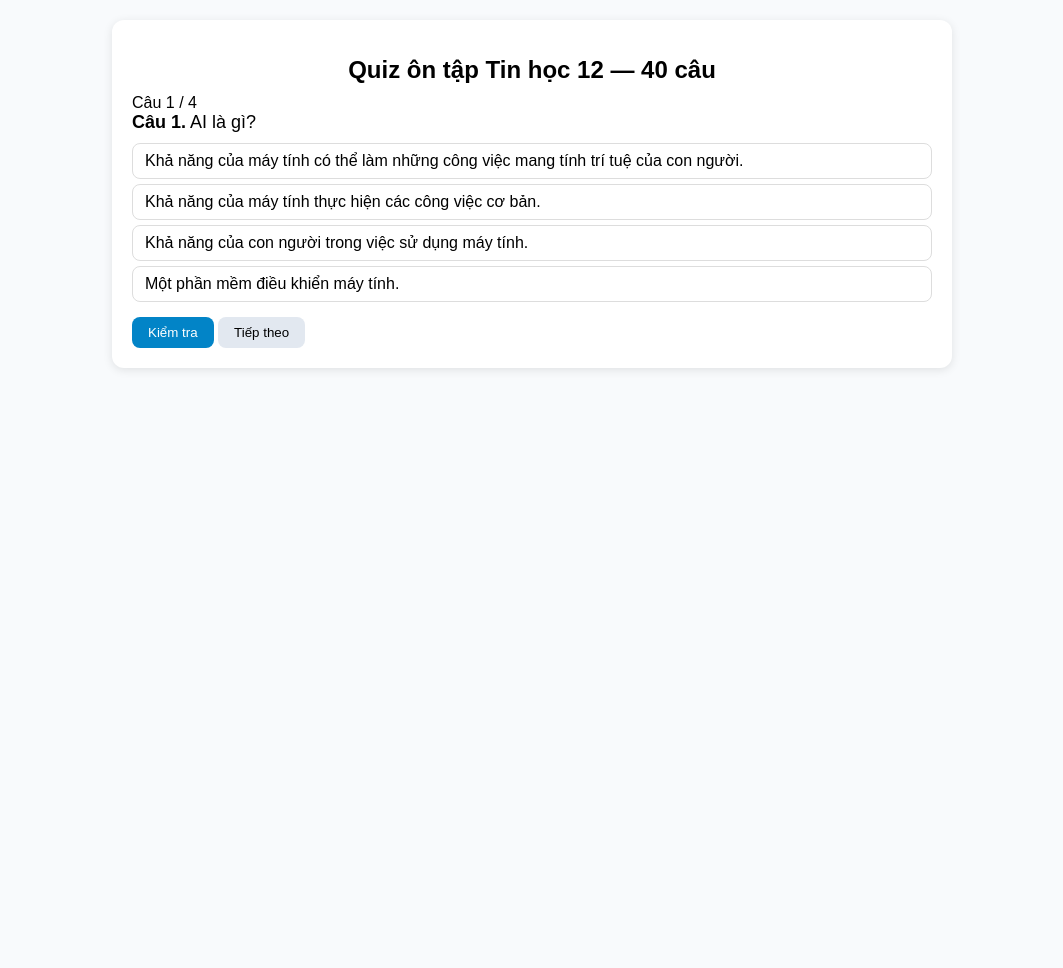
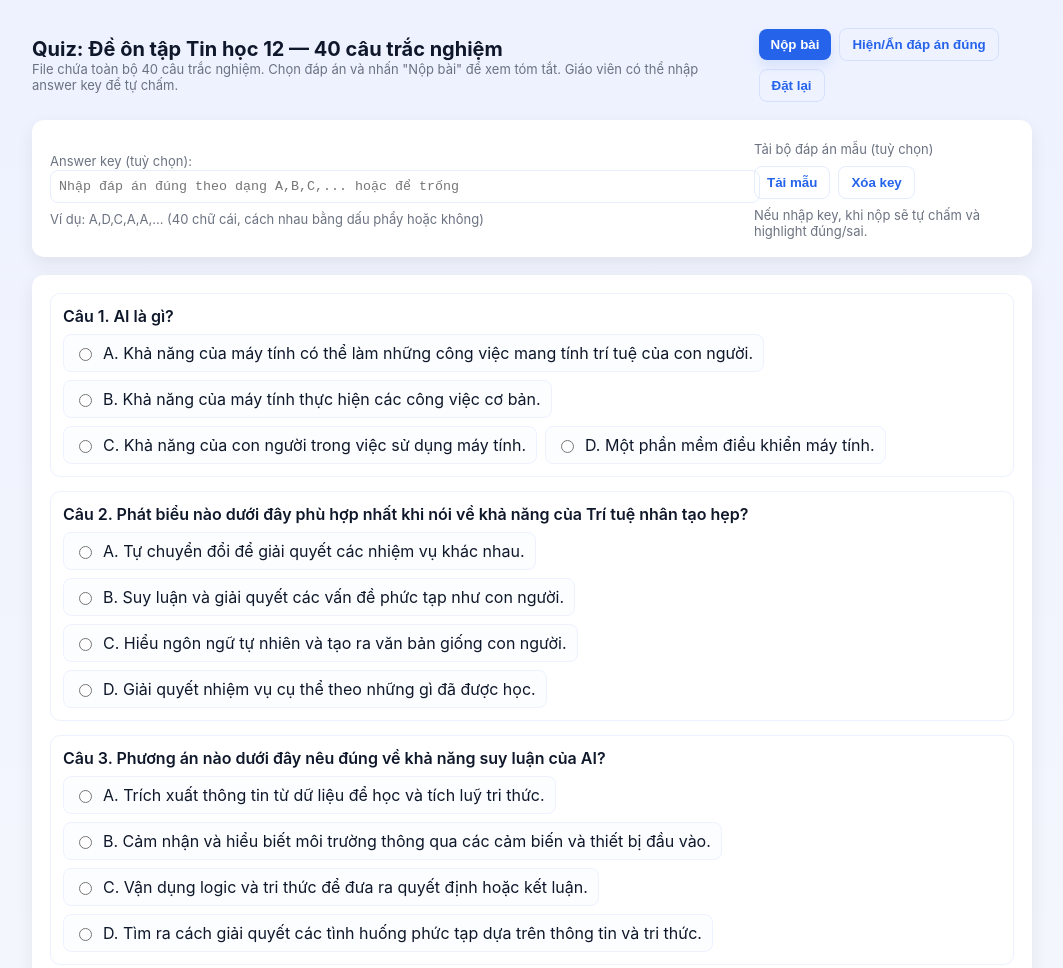
Before and after one commit to lamnguyen75/lamnguyen, a plain HTML site: page index.html in a window 1280 px wide. Shown: the top 968 px of the page, without its empty margins (108-1171 px from the left). Before the commit the page ends 800 px from the top, so only its background shows below. Drawn offline with Linux system fonts and the light colour scheme.

Commit message:
Update index.html

```diff
--- a/index.html
+++ b/index.html
@@ -1,112 +1,221 @@
-<!DOCTYPE html>
+<!doctype html>
 <html lang="vi">
 <head>
-  <meta charset="UTF-8" />
-  <meta name="viewport" content="width=device-width, initial-scale=1.0" />
-  <title>Quiz Tin học 12 — 40 câu</title>
+  <meta charset="utf-8" />
+  <meta name="viewport" content="width=device-width,initial-scale=1" />
+  <title>Quiz 40 câu trắc nghiệm - Tin học 12</title>
   <style>
-    body { font-family: Arial, sans-serif; background-color: #f8fafc; margin: 0; padding: 20px; }
-    .quiz-box { max-width: 800px; background: white; border-radius: 12px; box-shadow: 0 2px 10px rgba(0,0,0,0.1); margin: auto; padding: 20px; }
-    h1 { font-size: 24px; text-align: center; margin-bottom: 10px; }
-    .question { font-size: 18px; margin-bottom: 10px; }
-    .option { border: 1px solid #ddd; border-radius: 8px; padding: 8px 12px; margin: 5px 0; cursor: pointer; }
-    .option:hover { background-color: #f1f5f9; }
-    .selected { border-color: #0284c7; background-color: #e0f2fe; }
-    .correct { background-color: #dcfce7; border-color: #22c55e; }
-    .wrong { background-color: #fee2e2; border-color: #ef4444; }
-    button { margin-top: 10px; padding: 8px 16px; border-radius: 8px; cursor: pointer; }
-    button:disabled { opacity: 0.5; cursor: not-allowed; }
-    .btn-primary { background-color: #0284c7; color: white; border: none; }
-    .btn-secondary { background-color: #e2e8f0; border: none; }
-    .score { text-align: right; font-size: 14px; color: #555; }
+    :root{
+      --bg:#f6f8fb;
+      --card:#ffffff;
+      --accent:#2563eb;
+      --muted:#6b7280;
+      --correct:#10b981;
+      --wrong:#ef4444;
+      --shadow: 0 6px 18px rgba(32,33,36,0.08);
+    }
+    body{
+      font-family: Inter, ui-sans-serif, system-ui, -apple-system, "Segoe UI", Roboto, "Helvetica Neue", Arial;
+      background: linear-gradient(180deg,#eef2ff 0%, var(--bg) 100%);
+      color:#0f172a;
+      margin:0;
+      padding:28px;
+      -webkit-font-smoothing:antialiased;
+    }
+    .container{
+      max-width:1000px;
+      margin:0 auto;
+    }
+    header{
+      display:flex;
+      justify-content:space-between;
+      align-items:center;
+      gap:16px;
+      margin-bottom:18px;
+    }
+    header h1{
+      margin:0;
+      font-size:20px;
+    }
+    .card{
+      background:var(--card);
+      border-radius:12px;
+      padding:18px;
+      box-shadow:var(--shadow);
+      margin-bottom:18px;
+    }
+    .controls{
+      display:flex;
+      gap:8px;
+      align-items:center;
+      flex-wrap:wrap;
+    }
+    button{
+      background:var(--accent);
+      color:white;
+      border:0;
+      padding:8px 12px;
+      border-radius:8px;
+      cursor:pointer;
+      font-weight:600;
+      box-shadow: 0 6px 12px rgba(37,99,235,0.12);
+    }
+    button.ghost{
+      background:transparent;
+      color:var(--accent);
+      box-shadow:none;
+      border:1px solid rgba(37,99,235,0.12);
+    }
+    .small{
+      font-size:13px;
+      color:var(--muted);
+    }
+    .question{
+      margin-bottom:14px;
+      padding:12px;
+      border-radius:10px;
+      border:1px solid #eef2ff;
+    }
+    .q-title{
+      font-weight:600;
+      margin-bottom:8px;
+    }
+    .options{
+      display:flex;
+      gap:8px;
+      flex-wrap:wrap;
+    }
+    label.opt{
+      display:inline-flex;
+      align-items:center;
+      gap:8px;
+      padding:8px 10px;
+      border-radius:8px;
+      border:1px solid #eef2ff;
+      background: #fbfdff;
+      cursor:pointer;
+      user-select:none;
+    }
+    input[type="radio"]{ accent-color: var(--accent); }
+    .summary{
+      display:flex;
+      gap:12px;
+      align-items:center;
+      flex-wrap:wrap;
+    }
+    .result{
+      padding:12px;
+      border-radius:10px;
+    }
+    .result.good{ background: rgba(16,185,129,0.08); color:var(--correct); border:1px solid rgba(16,185,129,0.12); }
+    .result.bad{ background: rgba(239,68,68,0.06); color:var(--wrong); border:1px solid rgba(239,68,68,0.12); }
+    .answers-grid{
+      display:grid;
+      grid-template-columns: repeat(auto-fit,minmax(120px,1fr));
+      gap:8px;
+      margin-top:8px;
+    }
+    .key-input{
+      width:100%;
+      padding:8px;
+      border-radius:8px;
+      border:1px solid #e6eefc;
+      font-family:monospace;
+    }
+    .note { color:var(--muted); font-size:13px; margin-top:8px; }
+    .answer-mark{ font-weight:700; padding:4px 8px; border-radius:8px; display:inline-block; }
+    .correct { background:rgba(16,185,129,0.12); color:var(--correct); }
+    .incorrect { background:rgba(239,68,68,0.08); color:var(--wrong); }
+    footer { text-align:center; margin-top:18px; color:var(--muted); font-size:13px; }
+    @media (max-width:640px){
+      header{flex-direction:column; align-items:flex-start; gap:10px;}
+    }
   </style>
 </head>
 <body>
-  <div class="quiz-box">
-    <h1>Quiz ôn tập Tin học 12 — 40 câu</h1>
-    <div id="progress"></div>
-    <div id="question-container"></div>
-    <div id="options"></div>
-    <div id="feedback"></div>
-    <div>
-      <button id="submit" class="btn-primary">Kiểm tra</button>
-      <button id="next" class="btn-secondary">Tiếp theo</button>
-      <span class="score" id="score"></span>
+  <div class="container">
+    <header>
+      <div>
+        <h1>Quiz: Đề ôn tập Tin học 12 — 40 câu trắc nghiệm</h1>
+        <div class="small">File chứa toàn bộ 40 câu trắc nghiệm. Chọn đáp án và nhấn "Nộp bài" để xem tóm tắt. Giáo viên có thể nhập answer key để tự chấm.</div>
+      </div>
+      <div class="controls">
+        <button id="btnSubmit">Nộp bài</button>
+        <button id="btnShowAnswers" class="ghost">Hiện/Ẩn đáp án đúng</button>
+        <button id="btnReset" class="ghost">Đặt lại</button>
+      </div>
+    </header>
+
+    <div class="card">
+      <div style="display:flex;gap:12px;flex-wrap:wrap;align-items:center;">
+        <div style="flex:1">
+          <label class="small">Answer key (tuỳ chọn):</label>
+          <input id="answerKeyInput" class="key-input" placeholder="Nhập đáp án đúng theo dạng A,B,C,... hoặc để trống" />
+          <div class="note">Ví dụ: A,D,C,A,A,... (40 chữ cái, cách nhau bằng dấu phẩy hoặc không)</div>
+        </div>
+        <div style="width:260px">
+          <label class="small">Tải bộ đáp án mẫu (tuỳ chọn)</label>
+          <div style="display:flex;gap:8px;margin-top:8px;">
+            <button id="btnLoadSample" class="ghost">Tải mẫu</button>
+            <button id="btnClearKey" class="ghost">Xóa key</button>
+          </div>
+          <div class="note">Nếu nhập key, khi nộp sẽ tự chấm và highlight đúng/sai.</div>
+        </div>
+      </div>
     </div>
-  </div>
 
-  <script>
-    const questions = [
-      { q: "AI là gì?", a: 0, c: ["Khả năng của máy tính có thể làm những công việc mang tính trí tuệ của con người.","Khả năng của máy tính thực hiện các công việc cơ bản.","Khả năng của con người trong việc sử dụng máy tính.","Một phần mềm điều khiển máy tính."] },
-      { q: "Phát biểu nào phù hợp nhất khi nói về khả năng của Trí tuệ nhân tạo hẹp?", a: 3, c: ["Tự chuyển đổi để giải quyết các nhiệm vụ khác nhau.","Suy luận và giải quyết các vấn đề phức tạp như con người.","Hiểu ngôn ngữ tự nhiên và tạo ra văn bản giống con người.","Giải quyết nhiệm vụ cụ thể theo những gì đã được học."] },
-      { q: "Phương án nào nêu đúng về khả năng suy luận của AI?", a: 2, c: ["Trích xuất thông tin từ dữ liệu để học và tích luỹ tri thức.","Cảm nhận và hiểu biết môi trường thông qua các cảm biến và thiết bị đầu vào.","Vận dụng logic và tri thức để đưa ra quyết định hoặc kết luận.","Tìm ra cách giải quyết các tình huống phức tạp dựa trên thông tin và tri thức."] },
-      { q: "Phương án nào nêu đúng về khả năng học của AI?", a: 0, c: ["Trích xuất thông tin từ dữ liệu để học và tích luỹ tri thức.","Cảm nhận và hiểu biết môi trường thông qua các cảm biến và thiết bị đầu vào.","Khả năng vận dụng logic và tri thức để đưa ra quyết định hoặc kết luận.","Khả năng tìm ra cách giải quyết các tình huống phức tạp dựa trên thông tin và tri thức."] },
-      // ... (để rút gọn ví dụ, có thể tiếp tục thêm các câu khác tương tự, đủ 40 câu như bản React)
-    ];
+    <form id="quizForm" class="card" autocomplete="off">
+      <!-- QUESTIONS -->
+      <!-- We'll include 40 questions taken from the uploaded document -->
+      <!-- Each question block: data-q attribute with number -->
 
-    let current = 0;
-    let score = 0;
-    let selected = null;
+      <!-- Question 1 -->
+      <div class="question" data-q="1">
+        <div class="q-title">Câu 1. AI là gì?</div>
+        <div class="options">
+          <label class="opt"><input type="radio" name="q1" value="A"> A. Khả năng của máy tính có thể làm những công việc mang tính trí tuệ của con người.</label>
+          <label class="opt"><input type="radio" name="q1" value="B"> B. Khả năng của máy tính thực hiện các công việc cơ bản.</label>
+          <label class="opt"><input type="radio" name="q1" value="C"> C. Khả năng của con người trong việc sử dụng máy tính.</label>
+          <label class="opt"><input type="radio" name="q1" value="D"> D. Một phần mềm điều khiển máy tính.</label>
+        </div>
+      </div>
 
-    const questionContainer = document.getElementById('question-container');
-    const optionsDiv = document.getElementById('options');
-    const feedbackDiv = document.getElementById('feedback');
-    const progressDiv = document.getElementById('progress');
-    const scoreDiv = document.getElementById('score');
+      <!-- Question 2 -->
+      <div class="question" data-q="2">
+        <div class="q-title">Câu 2. Phát biểu nào dưới đây phù hợp nhất khi nói về khả năng của Trí tuệ nhân tạo hẹp?</div>
+        <div class="options">
+          <label class="opt"><input type="radio" name="q2" value="A"> A. Tự chuyển đổi để giải quyết các nhiệm vụ khác nhau.</label>
+          <label class="opt"><input type="radio" name="q2" value="B"> B. Suy luận và giải quyết các vấn đề phức tạp như con người.</label>
+          <label class="opt"><input type="radio" name="q2" value="C"> C. Hiểu ngôn ngữ tự nhiên và tạo ra văn bản giống con người.</label>
+          <label class="opt"><input type="radio" name="q2" value="D"> D. Giải quyết nhiệm vụ cụ thể theo những gì đã được học.</label>
+        </div>
+      </div>
 
-    function renderQuestion() {
-      const q = questions[current];
-      questionContainer.innerHTML = `<div class='question'><b>Câu ${current + 1}.</b> ${q.q}</div>`;
-      progressDiv.textContent = `Câu ${current + 1} / ${questions.length}`;
-      optionsDiv.innerHTML = '';
-      feedbackDiv.textContent = '';
-      selected = null;
-      q.c.forEach((choice, i) => {
-        const div = document.createElement('div');
-        div.className = 'option';
-        div.textContent = choice;
-        div.onclick = () => {
-          document.querySelectorAll('.option').forEach(o => o.classList.remove('selected'));
-          div.classList.add('selected');
-          selected = i;
-        };
-        optionsDiv.appendChild(div);
-      });
-      document.getElementById('submit').disabled = false;
-    }
+      <!-- Question 3 -->
+      <div class="question" data-q="3">
+        <div class="q-title">Câu 3. Phương án nào dưới đây nêu đúng về khả năng suy luận của AI?</div>
+        <div class="options">
+          <label class="opt"><input type="radio" name="q3" value="A"> A. Trích xuất thông tin từ dữ liệu để học và tích luỹ tri thức.</label>
+          <label class="opt"><input type="radio" name="q3" value="B"> B. Cảm nhận và hiểu biết môi trường thông qua các cảm biến và thiết bị đầu vào.</label>
+          <label class="opt"><input type="radio" name="q3" value="C"> C. Vận dụng logic và tri thức để đưa ra quyết định hoặc kết luận.</label>
+          <label class="opt"><input type="radio" name="q3" value="D"> D. Tìm ra cách giải quyết các tình huống phức tạp dựa trên thông tin và tri thức.</label>
+        </div>
+      </div>
 
-    document.getElementById('submit').onclick = () => {
-      if (selected === null) return;
-      const q = questions[current];
-      const options = document.querySelectorAll('.option');
-      options[q.a].classList.add('correct');
-      if (selected === q.a) {
-        feedbackDiv.textContent = '✅ Chính xác!';
-        feedbackDiv.style.color = 'green';
-        score++;
-      } else {
-        feedbackDiv.textContent = `❌ Sai rồi. Đáp án đúng là: ${q.c[q.a]}`;
-        feedbackDiv.style.color = 'red';
-        options[selected].classList.add('wrong');
-      }
-      scoreDiv.textContent = `Điểm: ${score}`;
-      document.getElementById('submit').disabled = true;
-    };
+      <!-- Question 4 -->
+      <div class="question" data-q="4">
+        <div class="q-title">Câu 4. Phương án nào dưới đây nêu đúng về khả năng học của AI?</div>
+        <div class="options">
+          <label class="opt"><input type="radio" name="q4" value="A"> A. Trích xuất thông tin từ dữ liệu để học và tích luỹ tri thức.</label>
+          <label class="opt"><input type="radio" name="q4" value="B"> B. Cảm nhận và hiểu biết môi trường thông qua các cảm biến và thiết bị đầu vào.</label>
+          <label class="opt"><input type="radio" name="q4" value="C"> C. Khả năng vận dụng logic và tri thức để đưa ra quyết định hoặc kết luận.</label>
+          <label class="opt"><input type="radio" name="q4" value="D"> D. Khả năng tìm ra cách giải quyết các tình huống phức tạp dựa trên thông tin và tri thức.</label>
+        </div>
+      </div>
 
-    document.getElementById('next').onclick = () => {
-      if (current < questions.length - 1) {
-        current++;
-        renderQuestion();
-      } else {
-        questionContainer.innerHTML = `<h2>Hoàn thành!</h2><p>Bạn đúng ${score}/${questions.length} câu.</p>`;
-        optionsDiv.innerHTML = '';
-        feedbackDiv.innerHTML = '';
-        document.getElementById('submit').style.display = 'none';
-        document.getElementById('next').style.display = 'none';
-      }
-    };
-
-    renderQuestion();
-  </script>
-</body>
-</html>
+      <!-- Question 5 -->
+      <div class="question" data-q="5">
+        <div class="q-title">Câu 5. AI trong dịch vụ khách hàng có thể làm gì?</div>
+        <div class="options">
+          <label class="opt"><input type="radio" name="q5" value="A"> A. Trả lời các câu hỏi thường gặp khi tư vấn khách hàng.</label>
+          <label class="opt"><input type="radio" name="q5" value="B"> B. Thay thế hoàn toàn nhân viên dịch vụ tư vấn khách hàng.
```
